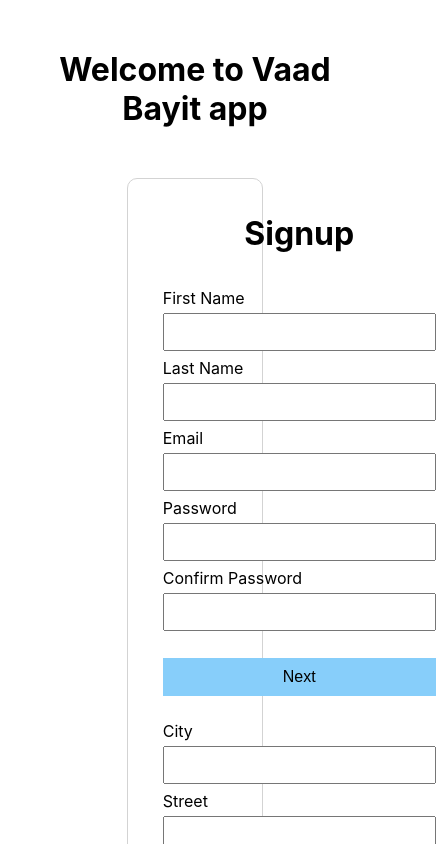
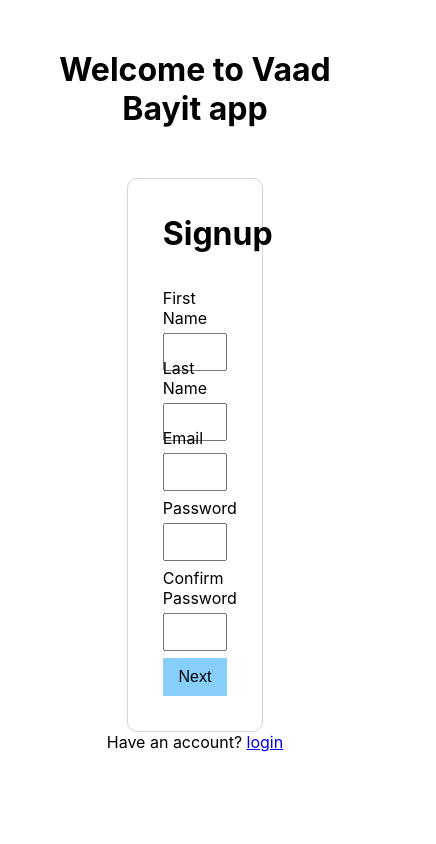
Before and after one commit to Tomer51m/vaad-bayit, a React (Create React App) app: page /signup in a window 390 px wide. Shown: the top 844 px of the page, 436 px wide, since content can reach past the window. Built offline with nearby package versions, Linux system fonts and the light colour scheme.

Commit message:
added form hidden and removed media

```diff
--- a/src/components/signup-form/signupForm.scss
+++ b/src/components/signup-form/signupForm.scss
@@ -36,20 +36,6 @@
   color: red;
 }
 
-@media (max-width: 1024px) {
-  .signup {
-    width: 50vw;
-  }
+.form-hidden {
+  display: none;
 }
-
-@media (max-width: 800px) {
-  .signup {
-    width: 70vw;
-  }
-}
-
-@media (max-width: 350px) {
-  .signup {
-    width: 90vw;
-  }
-}
```
